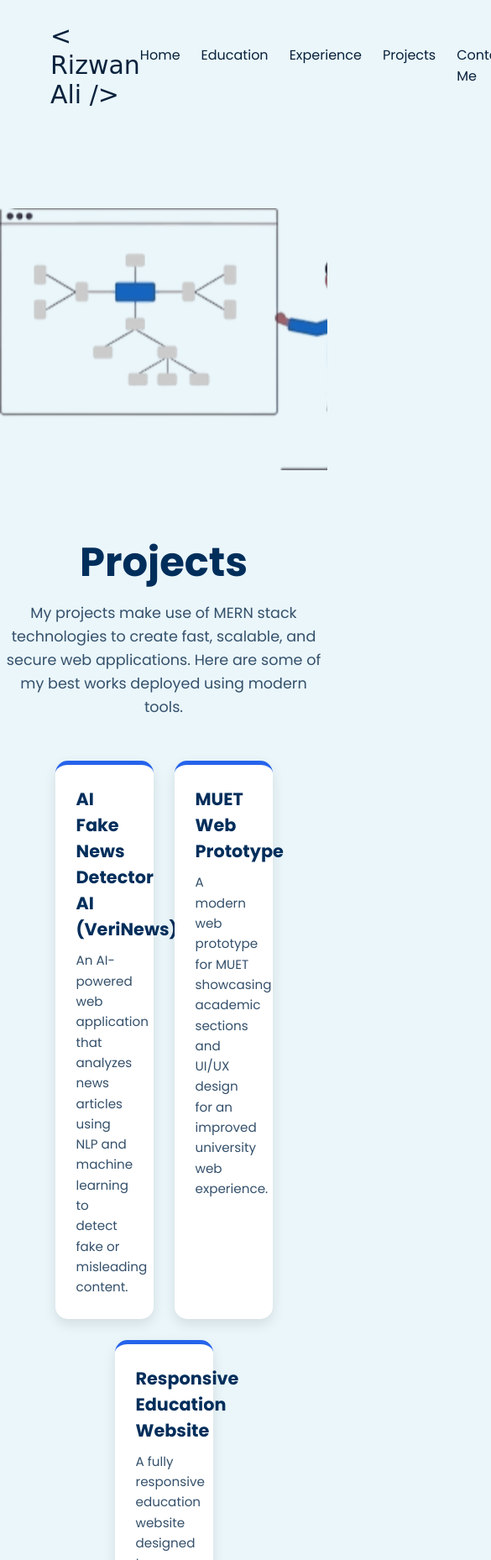
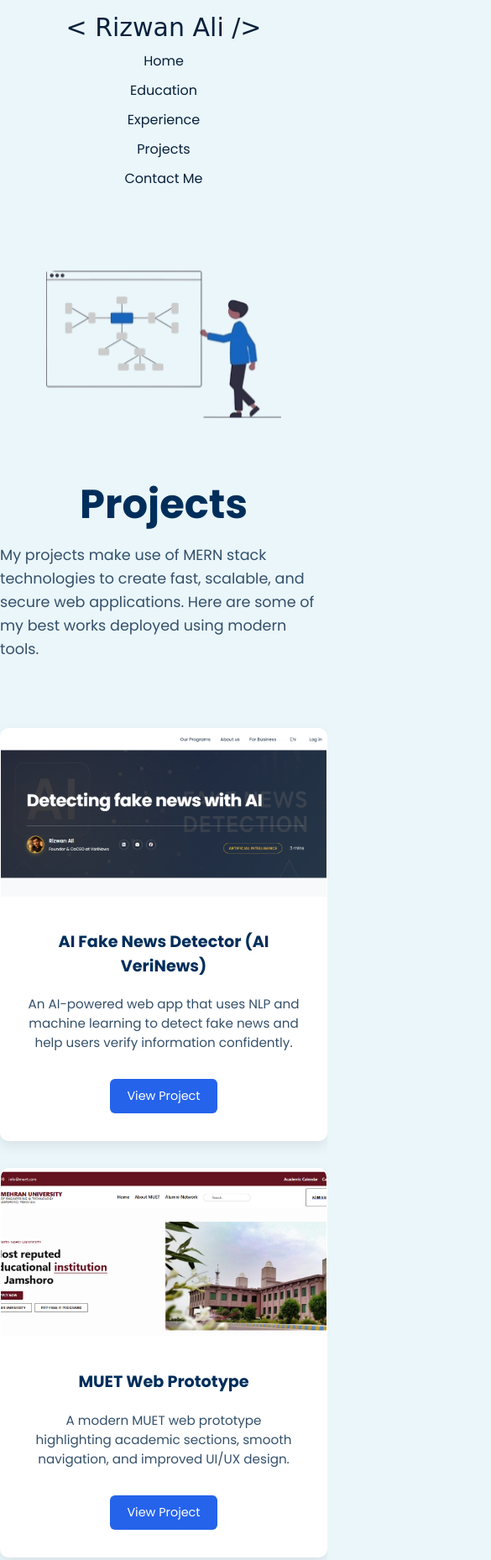
Before and after one commit to Rizwan1353/Portfolioof_Rizwan, a plain HTML site: page project.html in a window 390 px wide. Shown: the top 1858 px of the page at 84% size, 585 px wide, since content can reach past the window. Drawn offline with Linux system fonts and the light colour scheme; a web font is replaced by a local one.

Commit message:
some changings in portfolio

```diff
--- a/project.html
+++ b/project.html
@@ -25,6 +25,7 @@
       </ul>
     </nav>
   </header>
+
   <section class="projects" id="projects">
     <div class="projects-container reveal">
       <div class="projects-left">
@@ -37,33 +38,70 @@
           My projects make use of MERN stack technologies to create fast, scalable, and secure web applications.
           Here are some of my best works deployed using modern tools.
         </p>
+        <section class="courses">
+          <div class="container courses-container">
+            <article class="course">
+              <div class="course-img">
+                <img src="/images/Ai.png" alt="course-img" />
+              </div>
+              <div class="course-info">
+                <h4>AI Fake News Detector (AI VeriNews)</h4>
+                <p>
+                  An AI-powered web app that uses NLP and machine learning to detect fake news and help users verify
+                  information confidently.
+                </p>
+                <a href="course.html" class="btn btn-primary">View Project</a>
+              </div>
+            </article>
 
-        <div class="project-grid">
-          <a href="https://github.com/Rizwan1353/Detecting_Fake_News_with_AI-VeriNews" class="project-card">
-            <h3>AI Fake News Detector AI (VeriNews)</h3>
+            <article class="course">
+              <div class="course-img">
+                <img src="/images/muet.png" alt="course-img" />
+              </div>
+              <div class="course-info">
+                <h4>MUET Web Prototype</h4>
                 <p>
-              An AI-powered web application that analyzes news articles using NLP and machine learning
-              to detect fake or misleading content.</p>
-          </a>
+                 A modern MUET web prototype highlighting academic sections, smooth navigation, and improved UI/UX design.
+                </p>
+                <a href="course.html" class="btn btn-primary">View Project</a>
+              </div>
+            </article>
 
-          <a href="https://github.com/Rizwan1353/Final_project_PITP" class="project-card">
-            <h3>MUET Web Prototype</h3>
+            <article class="course">
+              <div class="course-img">
+                <img src="/images/collage.png" alt="course-img" />
+              </div>
+              <div class="course-info">
+                <h4>Responsive Education Website</h4>
+                <p>iLearnHUB — a responsive education website offering course info, admissions, and a seamless learning experience</p>
+                <a href="course.html" class="btn btn-primary">View Project</a>
+              </div>
+            </article>
+
+          <article class="course">
+              <div class="course-img">
+                <img src="/images/aura.png" alt="course-img" />
+              </div>
+              <div class="course-info">
+                <h4>Adventure Aura — a dynamic web</h4>
                 <p>
-              A modern web prototype for MUET showcasing academic sections
-              and UI/UX design for an improved university web experience.
+                 Adventure Aura — a dynamic web experience designed to explore journeys with seamless UI and engaging design.
                 </p>
-          </a>
-
-          <a href="https://github.com/Rizwan1353/Responsive_Multipage_Education_Website" class="project-card">
-            <h3>Responsive Education Website</h3>
+                <a href="course.html" class="btn btn-primary">View Project</a>
+              </div>
+            </article>
+            <article class="course">
+              <div class="course-img">
+                <img src="/images/ui-hotel.png" alt="course-img" />
+              </div>
+              <div class="course-info">
+                <h4>Foodio — Hotel UI Design</h4>
                 <p>
-              A fully responsive education website designed to provide course information,
-              admissions details, and a user-friendly learning interface across all devices.
+               Foodio — a sleek hotel dining UI design focused on intuitive navigation and a modern guest experience.
                 </p>
-          </a>
+                <a href="course.html" class="btn btn-primary">View Project</a>
               </div>
-      </div>
-    </div>
+            </article>
         </section>
 
         <script>
--- a/style/contact.css
+++ b/style/contact.css
@@ -113,3 +113,21 @@ body {
   transform: translateY(-2px);
   box-shadow: 0 4px 12px rgba(37, 99, 235, 0.3);
 }
+@media (max-width: 600px) {
+
+  .navbar {
+    display: flex;
+    flex-direction: column !important;
+    align-items: center;
+    padding: 15px 20px;
+  }
+
+  .navbar ul {
+    display: flex;
+    flex-direction: column !important;
+    align-items: center;
+    width: 100%;
+    margin-top: 10px;
+    gap: 10px;
+  }
+}
--- a/style/experince.css
+++ b/style/experince.css
@@ -111,3 +111,21 @@ body {
   line-height: 1.8;
   margin-bottom: 20px;
 }
+@media (max-width: 600px) {
+
+  .navbar {
+    display: flex;
+    flex-direction: column !important;
+    align-items: center;
+    padding: 15px 20px;
+  }
+
+  .navbar ul {
+    display: flex;
+    flex-direction: column !important;
+    align-items: center;
+    width: 100%;
+    margin-top: 10px;
+    gap: 10px;
+  }
+}
--- a/style/project.css
+++ b/style/project.css
@@ -47,24 +47,14 @@ body {
 
 .projects {
   background-color: #eaf6fa;
-  padding: 100px 0;
+  padding: 90px 0;
   overflow: hidden;
 }
 
-.projects-container {
-  max-width: 1200px;
-  margin: 0 auto;
-  display: flex;
-  align-items: center;
-  justify-content: space-between;
-  flex-wrap: wrap;
-  gap: 60px;
-}
+
 
 /* Left illustration */
 .projects-left img {
-  width: 500px;
-  height: auto;
   animation: floatImage 4s ease-in-out infinite;
 }
 
@@ -75,15 +65,6 @@ body {
   50% {
     transform: translateY(-15px);
   }
-}
-
-/* Right section */
-.projects-right {
-  flex: 1;
-  text-align: center;
-  opacity: 0;
-  transform: translateY(30px);
-  animation: fadeInUp 1.5s ease forwards;
 }
 
 .projects-right h2 {
@@ -148,3 +129,191 @@ body {
     opacity: 1;
   }
 }
+@media (max-width: 600px) {
+
+  .navbar {
+    display: flex;
+    flex-direction: column !important;
+    align-items: center;
+    padding: 15px 20px;
+  }
+
+  .navbar ul {
+    display: flex;
+    flex-direction: column !important;
+    align-items: center;
+    width: 100%;
+    margin-top: 10px;
+    gap: 10px;
+  }
+}
+/* !COURSES STARTS */
+/* Define CSS variables at the top */
+:root {
+  --color-bg1: #ffffff;       /* background for course cards */
+  --color-primary: #2563eb;   /* primary accent color */
+  --transition: all 0.3s ease;
+}
+
+/* Courses Section */
+.courses {
+  margin-top: 5rem;
+}
+
+.courses-container {
+  display: grid;
+  grid-template-columns: repeat(auto-fit, minmax(280px, 1fr));
+  gap: 2rem;
+}
+
+.course {
+  background: var(--color-bg1);
+  text-align: center;
+  border: 1px solid transparent;
+  border-radius: 10px;
+  box-shadow: 0 6px 15px rgba(0, 0, 0, 0.08);
+  transition: var(--transition);
+}
+
+.course:hover {
+  background: #f9fbff;
+  border-color: var(--color-primary);
+  transform: translateY(-8px);
+}
+
+.course-info {
+  padding: 2rem;
+}
+
+.course-info p {
+  margin: 1.2rem 0 2rem;
+  font-size: 0.95rem;
+  color: #34506b;
+}
+
+/* ===== PROJECT COURSES FIX ===== */
+
+/* Center courses inside projects-right */
+.projects-right .courses {
+  width: 100%;
+}
+
+.courses-container {
+  max-width: 1100px;
+  margin: 0 auto;
+  padding: 0 20px;
+}
+
+/* Course card image */
+.course-img img {
+  width: 100%;
+  height: 200px;
+  object-fit: cover;
+  border-top-left-radius: 10px;
+  border-top-right-radius: 10px;
+}
+
+/* Course title */
+.course-info h4 {
+  font-size: 1.2rem;
+  color: #002e5b;
+}
+
+/* Button fix */
+.btn {
+  display: inline-block;
+  padding: 10px 20px;
+  background: #2563eb;
+  color: #fff;
+  border-radius: 6px;
+  text-decoration: none;
+  font-size: 0.9rem;
+}
+
+.btn:hover {
+  background: #1e40af;
+}
+
+/* ===== MOBILE FIX ===== */
+@media (max-width: 768px) {
+
+  .projects-container {
+    flex-direction: column;
+    text-align: center;
+  }
+
+  .projects-left img {
+    width: 100%;
+    max-width: 320px;
+    margin-bottom: 30px;
+  }
+
+  .courses-container {
+    grid-template-columns: 1fr;
+  }
+}
+
+/* ===== CLEAN PROJECT LAYOUT FIX ===== */
+
+/* Desktop layout fix */
+.projects-container {
+  display: flex;
+  flex-wrap: nowrap;          /* ❗ prevent image going down */
+  align-items: center;
+  gap: 30px;
+}
+
+/* Left image: smaller, controlled */
+.projects-left {
+  flex: 0 0 30%;
+  display: flex;
+  justify-content: center;
+}
+
+.projects-left img {
+  width: 360px;
+  max-width: 100%;
+}
+
+/* Right content: takes more space */
+.projects-right {
+  flex: 1;
+  text-align: left;
+}
+
+/* Intro text alignment */
+.project-intro {
+  max-width: 100%;
+  margin: 0 0 40px;
+  text-align: left;
+}
+
+/* Courses grid width fix */
+.projects-right .courses-container {
+  max-width: 100%;
+  padding: 0;
+}
+
+/* ===== MOBILE FIX ===== */
+@media (max-width: 900px) {
+
+  .projects-container {
+    flex-direction: column;
+    flex-wrap: wrap;
+    text-align: center;
+  }
+
+  .projects-left,
+  .projects-right {
+    flex: 100%;
+  }
+
+  .projects-right {
+    text-align: center;
+  }
+
+  .projects-left img {
+    width: 280px;
+    margin-bottom: 30px;
+  }
+}
--- a/style/style.css
+++ b/style/style.css
@@ -248,3 +248,21 @@ body {
 .h4size{
   font-size: 50px;
 }
+@media (max-width: 600px) {
+
+  .navbar {
+    display: flex;
+    flex-direction: column !important;
+    align-items: center;
+    padding: 15px 20px;
+  }
+
+  .navbar ul {
+    display: flex;
+    flex-direction: column !important;
+    align-items: center;
+    width: 100%;
+    margin-top: 10px;
+    gap: 10px;
+  }
+}
```
Also changed, not shown: images/Ai.png (added), images/aura.png (added), images/collage.png (added), images/muet.png (added), images/ui-hotel.png (added). Lines whose indentation alone changed are shown as unchanged.
